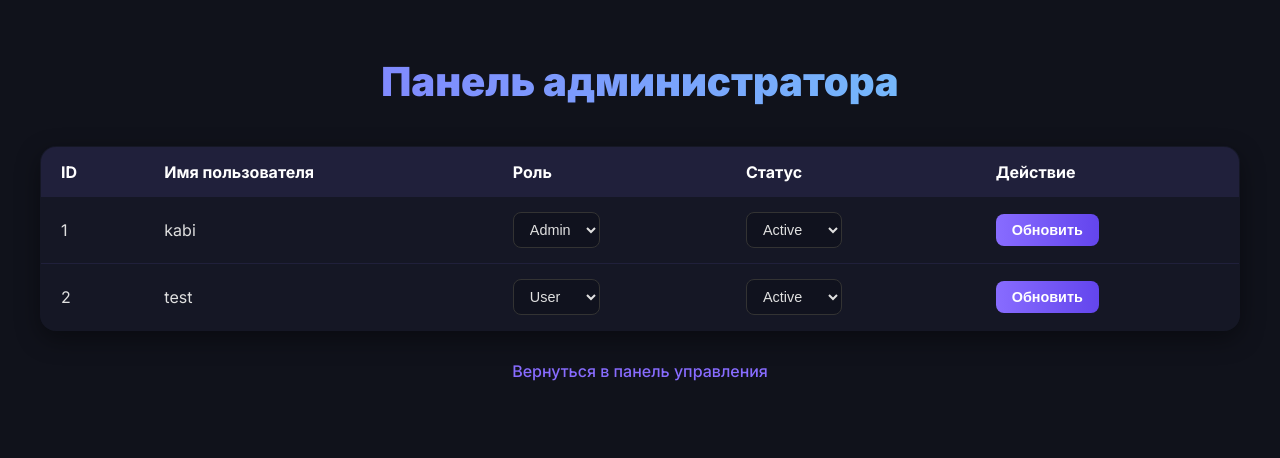
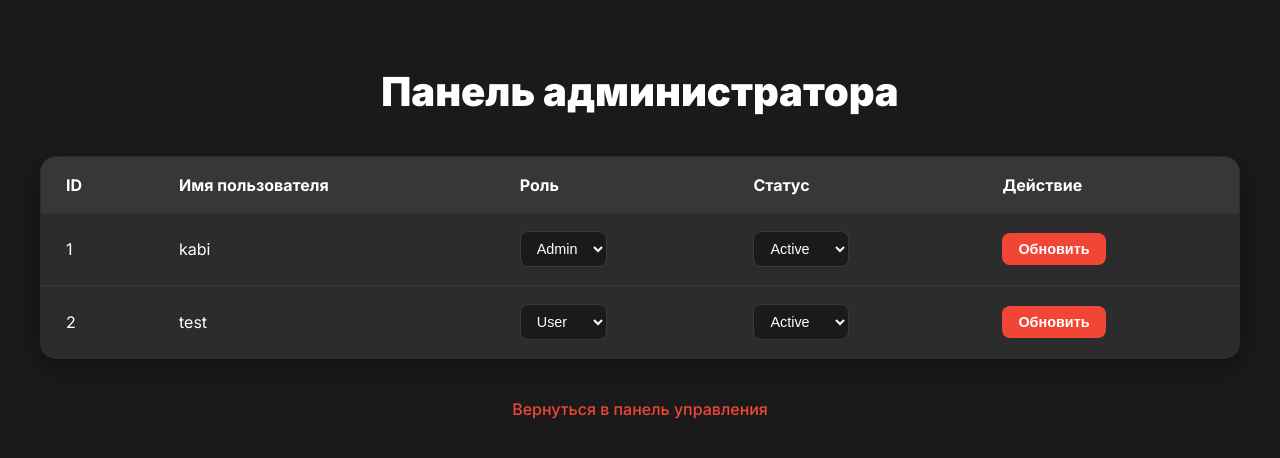
Before and after one commit to kabimollaev/kaspidonations, a Flask app: page /admin in a window 1280 px wide. Shown: the top 458 px of the page. Run offline with Flask 3, Linux system fonts and the light colour scheme; a user stored in the database is signed in.

Commit message:
Update admin.css

```diff
--- a/kaspi_donation_service/static/css/admin.css
+++ b/kaspi_donation_service/static/css/admin.css
@@ -1,10 +1,23 @@
-/* Стили для панели администратора */
+/* =================================================================
+   РЕДИЗАЙН ПАНЕЛИ АДМИНИСТРАТОРА v2.0
+   Стиль: Kaspi (Темный + Красный)
+================================================================= */
+:root {
+    --primary-color: #F14635;
+    --primary-color-hover: #D93E2E;
+    --dark-bg: #1A1A1A;
+    --card-bg: #2C2C2C;
+    --text-light: #FFFFFF;
+    --text-muted: #A0AEC0;
+    --border-color: #3a3a3a;
+}
+
 body {
-    background-color: #10121B;
+    background-color: var(--dark-bg);
     font-family: 'Inter', sans-serif;
-    color: #E0E0E0;
+    color: var(--text-light);
     margin: 0;
-    padding: 30px;
+    padding: 40px;
 }
 
 .container {
@@ -17,39 +30,36 @@ h1 {
     font-size: 2.5rem;
     font-weight: 900;
     margin-bottom: 40px;
-    background: linear-gradient(90deg, #886CFF, #6DD5FA);
-    -webkit-background-clip: text;
-    -webkit-text-fill-color: transparent;
+    color: var(--text-light);
 }
 
 .user-table {
     width: 100%;
     border-collapse: collapse;
-    background: rgba(23, 26, 40, 0.8);
-    backdrop-filter: blur(5px);
-    border: 1px solid rgba(136, 108, 255, 0.15);
+    background: var(--card-bg);
+    border: 1px solid var(--border-color);
     border-radius: 16px;
     overflow: hidden;
     box-shadow: 0 8px 25px rgba(0, 0, 0, 0.4);
 }
 
 .user-table th, .user-table td {
-    padding: 15px 20px;
+    padding: 18px 25px;
     text-align: left;
 }
 
 .user-table thead {
-    background-color: rgba(136, 108, 255, 0.1);
+    background-color: rgba(255, 255, 255, 0.05);
 }
 
 .user-table th {
     font-weight: 700;
     font-size: 1rem;
-    color: #fff;
+    color: var(--text-light);
 }
 
 .user-table tbody tr {
-    border-bottom: 1px solid rgba(136, 108, 255, 0.1);
+    border-bottom: 1px solid var(--border-color);
 }
 
 .user-table tbody tr:last-child {
@@ -58,10 +68,10 @@ h1 {
 
 .form-control {
     padding: 8px 12px;
-    background-color: rgba(0, 0, 0, 0.2);
-    border: 1px solid #333;
+    background-color: var(--dark-bg);
+    border: 1px solid var(--border-color);
     border-radius: 8px;
-    color: #E0E0E0;
+    color: var(--text-light);
     font-size: 0.9rem;
 }
 
@@ -72,20 +82,21 @@ h1 {
     font-size: 0.9rem;
     font-weight: 700;
     cursor: pointer;
-    background: linear-gradient(90deg, #886CFF, #6345ED);
+    background-color: var(--primary-color);
     color: white;
-    transition: transform 0.2s ease;
+    transition: all 0.2s ease;
 }
 
 .btn-update:hover {
+    background-color: var(--primary-color-hover);
     transform: translateY(-2px);
 }
 
 .back-link {
     display: block;
     text-align: center;
-    margin-top: 30px;
-    color: #886CFF;
+    margin-top: 40px;
+    color: var(--primary-color);
     text-decoration: none;
     font-weight: 500;
 }
```
